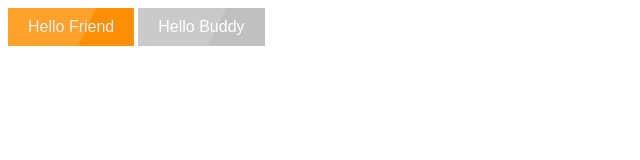
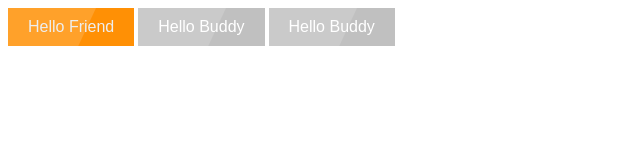
Before and after one commit to kushagrarora17/animated-buttons-hacktoberfest, a plain HTML site: page index.html in a window 1280 px wide. Shown: the whole page, without its empty margins (0-640 px from the left). Drawn offline with Linux system fonts and the light colour scheme.

Commit message:
Updated index.html
button added

```diff
--- a/index.html
+++ b/index.html
@@ -14,5 +14,10 @@
 	  <span class="btn-title">Hello Buddy</span>
 	</button>
 
+	<button class="btn btn-secondary">
+	  <span class="btn-title">Hello Buddy</span>
+	</button>
+
+
 </body>
 </html>
```
